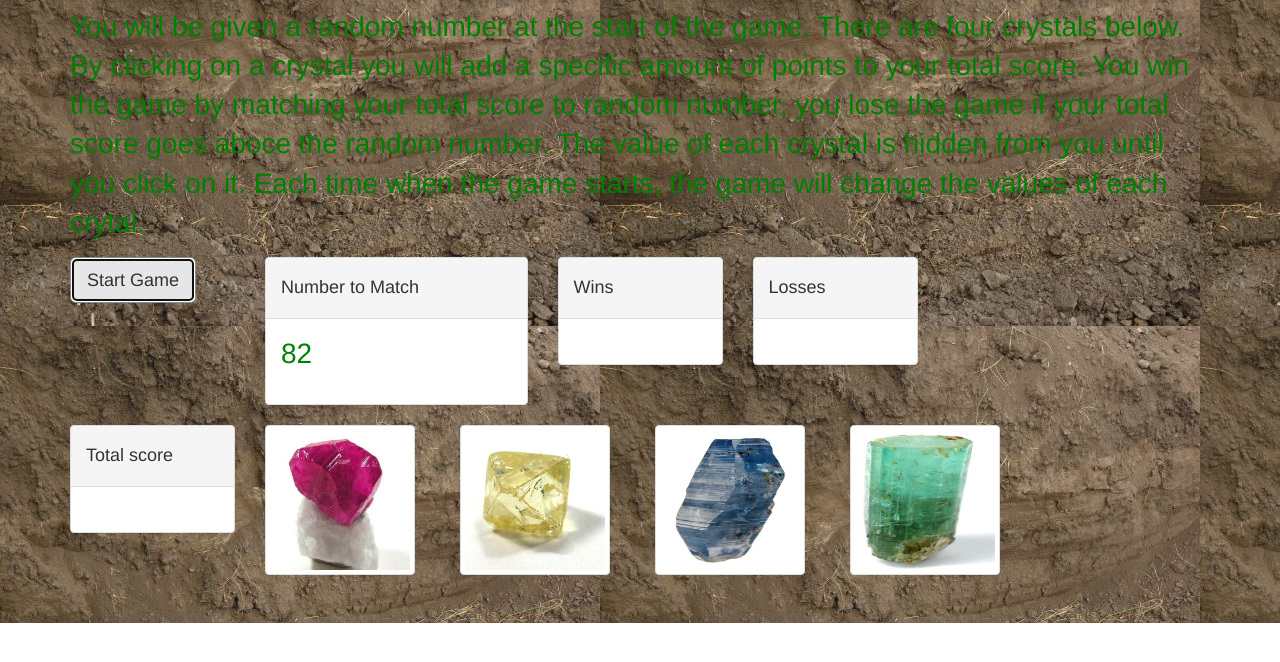
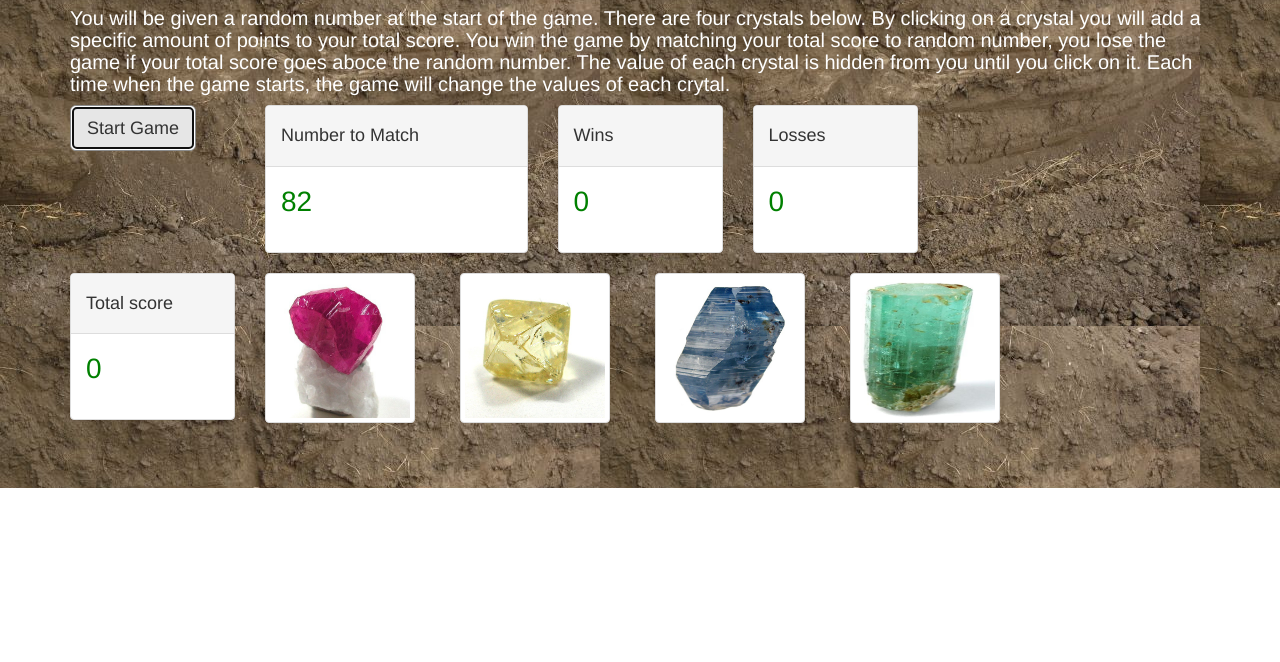
Before and after one commit to NancyDLL/week-4-game-crystal, a plain HTML site: page index.html in a window 1280 px wide. Both pictures are taken after a click on the button "Start Game". Shown: the part 124-786 px from the top of the page. Drawn offline with nearby package versions, Linux system fonts and the light colour scheme.

Commit message:
Game is working.

```diff
--- a/assets/css/style.css
+++ b/assets/css/style.css
@@ -1,5 +1,9 @@
 .jumbotron h1 {
 	font-size: 48px;
+	color: white;
+}
+.jumbotron h5 {
+	font-size: 20px;
 	color: white;
 }
 .jumbotron p {
--- a/assets/javascript/game.js
+++ b/assets/javascript/game.js
@@ -8,48 +8,59 @@ console.log("js for crystal game connected")
 //Start a round with:
 
 $(".btn-lg").on("click", function() {
+	var rubyNum = 0;
+	var diamondNum = 0;
+	var sapphireNum = 0;
+	var emeraldNum = 0;
+
 	//Generate a random number between 19 to 120 for targetNumber variable.
 	var targetNumber = Math.floor(Math.random() * 120) + 19;
 	console.log("The number to match is " + targetNumber);
 	$("#targetNumber").html(targetNumber);
+	$("#winCount").html(wins);
+	$("#lossCount").html(losses);
+	$("#alert").empty();
 
 	var counter = 0;
-	var imageCrystal = $("#crystal-image");
+	$("#yourScore").html(counter);
 
-	var rubyNum = Math.floor(Math.random() * 12) + 1;
+	rubyNum = Math.floor(Math.random() * 12) + 1;
 	console.log("The ruby random number is " + rubyNum);
-	imageCrystal.attr("data-crystalvalue", rubyNum);
+	var ruby = $("#ruby");
+	ruby.attr("data-crystalvalue", rubyNum);
 
-	var diamondNum = Math.floor(Math.random() * 12) + 1;
+	diamondNum = Math.floor(Math.random() * 12) + 1;
 	console.log("The diamond random number is " + diamondNum);
-	imageCrystal.attr("data-crystalvalue", diamondNum);
+	var diamond = $("#diamond");
+	diamond.attr("data-crystalvalue", diamondNum);
 
-	var sapphireNum = Math.floor(Math.random() * 12) + 1;
+	sapphireNum = Math.floor(Math.random() * 12) + 1;
 	console.log("The sapphire random number is " + sapphireNum);
-	imageCrystal.attr("data-crystalvalue", sapphireNum);
+	var sapphire = $("#sapphire");
+	sapphire.attr("data-crystalvalue", sapphireNum);
 
-	var emeraldNum = Math.floor(Math.random() * 12) + 1;
+	emeraldNum = Math.floor(Math.random() * 12) + 1;
 	console.log("The emerald random number is " + emeraldNum);
-	imageCrystal.attr("data-crystalvalue", emeraldNum);
+	var emerald = $("#emerald");
+	emerald.attr("data-crystalvalue", emeraldNum);
 
 
-	$("#crystal-image").on("click", function() {
+	$(".img-thumbnail").on("click", function() {
 		var crystalValue = ($(this).attr("data-crystalvalue"));
     	crystalValue = parseInt(crystalValue);
     	counter += crystalValue;
     	$("#yourScore").html(counter);
     	if (counter === targetNumber) {
-      		alert("You win!");
+    		$("#alert").append("<div class='alert alert-success' role='alert'>Well Done! You won, select the Start Game button to start the next game.</div>");
+      		wins++;
+      		counter = 0;
       		$("#winCount").html(wins);
     	}
-
-    	else if (counter >= targetNumber) {
-      		alert("You lose!");
+    	else if (counter > targetNumber) {
+      		$("#alert").append("<div class='alert alert-danger' role='alert'>You lost, select the Start Game button to start the next game. Better Luck next time!</div>");
+      		losses++;
+      		counter = 0;
       		$("#lossCount").html(losses);
     	}
     });
 });
-//Considerations
-	//The variable for each gem would need to be held within the function for each gem.
-//Alternative:
-	//Can yourScore be an object that has a ruby, diamond, sapphire, and emerald method?
--- a/index.html
+++ b/index.html
@@ -19,7 +19,7 @@
 	<div class="jumbotron">
 		<div class="container">
 			<h1>The Crystal Collector!</h1>
-			<p class="lead">You will be given a random number at the start of the game. There are four crystals below. By clicking on a crystal you will add a specific amount of points to your total score. You win the game by matching your total score to random number, you lose the game if your total score goes aboce the random number. The value of each crystal is hidden from you until you click on it. Each time when the game starts, the game will change the values of each crytal.</p>
+			<h5>You will be given a random number at the start of the game. There are four crystals below. By clicking on a crystal you will add a specific amount of points to your total score. You win the game by matching your total score to random number, you lose the game if your total score goes aboce the random number. The value of each crystal is hidden from you until you click on it. Each time when the game starts, the game will change the values of each crytal.</h5>
 		</div>
 		<div class="container">
 			<div class="row">
@@ -68,10 +68,13 @@
 						</div>
 					</div>
 				</div>
-					<span id="ruby" class="col-md-2"><img src="assets/images/rubyImage.jpg" id="crystal-image" alt="An image of a ruby is shown." class="img-thumbnail"></span>
-					<span id="diamond" class="col-md-2"><img src="assets/images/diamondImage.jpg" id="crystal-image" alt="An image of a diamond is shown." class="img-thumbnail"></span>
-					<span id="sapphire" class="col-md-2"><img src="assets/images/sapphireImage.jpg" id="crystal-image" alt="An image of a sapphire is shown." class="img-thumbnail"></span>
-					<span id="emerald" class="col-md-2"><img src="assets/images/emeraldImage.jpg" id="crystal-image" alt="An image of an emerald is shown." class="img-thumbnail"></span>
+					<span class="col-md-2"><img src="assets/images/rubyImage.jpg" id="ruby" alt="An image of a ruby is shown." class="img-thumbnail"></span>
+					<span class="col-md-2"><img src="assets/images/diamondImage.jpg" id="diamond" alt="An image of a diamond is shown." class="img-thumbnail"></span>
+					<span class="col-md-2"><img src="assets/images/sapphireImage.jpg" id="sapphire" alt="An image of a sapphire is shown." class="img-thumbnail"></span>
+					<span class="col-md-2"><img src="assets/images/emeraldImage.jpg" id="emerald" alt="An image of an emerald is shown." class="img-thumbnail"></span>
+			</div>
+			<div class="row">
+				<div id="alert"></div>
 			</div>
 		</div>
 	</div>
```
